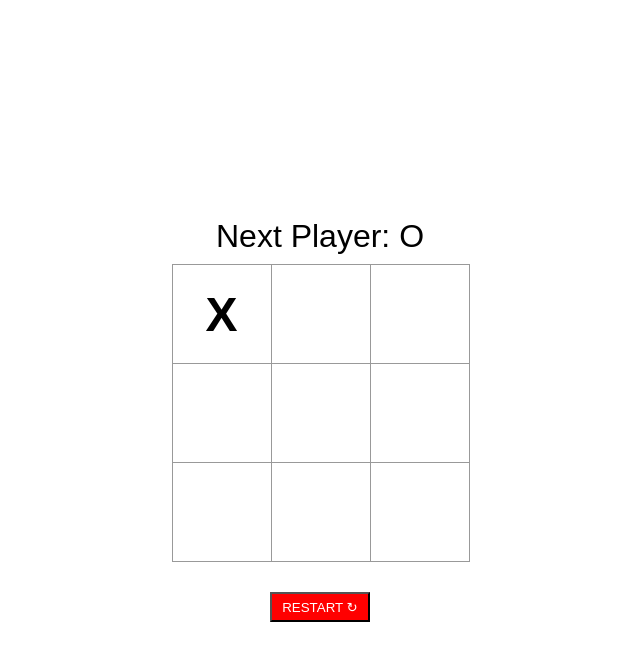
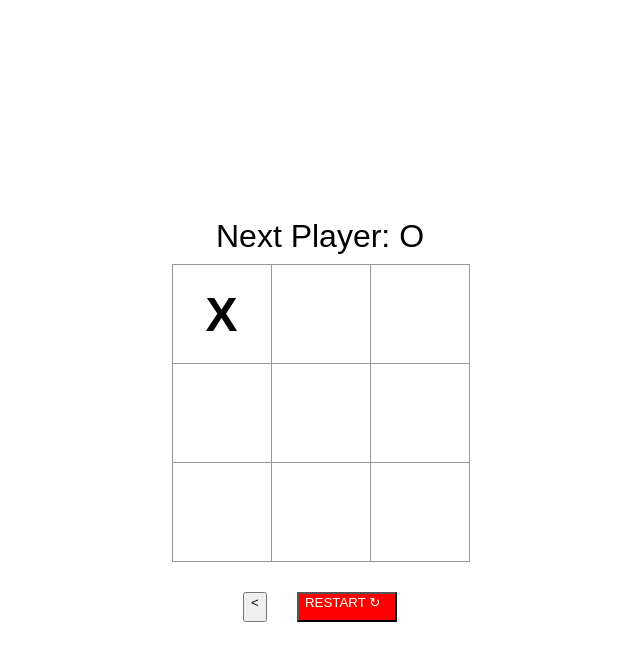
Before and after one commit to myatthitkoko/React, a React (Vite) app in the folder Tic-Tac-Toe/: page / in a window 1280 px wide. Both pictures are taken after a click on the button 541 px from the left and 314 px from the top of the page. Shown: the top 660 px of the page, without its empty margins (320-960 px from the left). Built offline with nearby package versions, Linux system fonts and the light colour scheme.

Commit message:
forward and back features added

```diff
--- a/Tic-Tac-Toe/src/App.css
+++ b/Tic-Tac-Toe/src/App.css
@@ -80,18 +80,20 @@ body {
   color: green;
 }
 
-.restart button {
+.footer {
+  width: 100%;
+  display: flex;
+  justify-content: center;
+  margin-top: 30px;
+  gap: 30px;
+}
+
+.restart {
   height: 30px;
   width: 100px;
   background: red;
   color: white;
-}
-
-.restart {
-  width: 100%;
-  display: flex;
-  justify-content: center;
-  margin-top: 30px;
+  text-align: center;
 }
 
 .board-row:after {
@@ -109,11 +111,19 @@ body {
 
 .game {
   display: flex;
-  flex-direction: row;
+  flex-direction: column;
 }
 
 .game-info {
   margin-left: 20px;
+}
+
+.impossible {
+  display: none;
+}
+
+.possible {
+  display: flex;
 }
 
 @media (min-width:800px) and (hover:hover) {
--- a/Tic-Tac-Toe/src/App.jsx
+++ b/Tic-Tac-Toe/src/App.jsx
@@ -40,14 +40,7 @@ function declareWinner(squares) {
   return null;
 }
 
-export default function Board() {
-  const [xIsNext, setXIsNext] = useState(true);
-  const [squares, setSquares] = useState(Array(9).fill(null));
-
-  function defaultBoard() {
-    setSquares(Array(9).fill(null));
-    setXIsNext(true);
-  }
+function Board({ xIsNext, squares, onPlay }) {
 
   function handleClick(i) {
     if (squares[i] || declareWinner(squares)) {
@@ -59,8 +52,7 @@ export default function Board() {
     } else {
       nextSquares[i] = "O";
     }
-    setSquares(nextSquares);
-    setXIsNext(!xIsNext);
+    onPlay(nextSquares);
   }
 
   const result = declareWinner(squares);
@@ -91,9 +83,41 @@ export default function Board() {
         <Square value={squares[7]} onSquareClick={() => handleClick(7)} isWinner={winnerLine.includes(7)}/>
         <Square value={squares[8]} onSquareClick={() => handleClick(8)} isWinner={winnerLine.includes(8)}/>
       </div>
-      <div className="restart">
-        <button onClick={defaultBoard}>RESTART ↻</button>
-      </div>
     </>
   );
 }
+
+export default function Game() {
+  const [history, setHistory] = useState([Array(9).fill(null)]);
+  const [currentMove, setCurrentMove] = useState(0);
+  const xIsNext = currentMove % 2 === 0;
+  const currentSquares = history[currentMove];
+
+  function handlePlay(nextSquares) {
+    const nextHistory = [...history.slice(0, currentMove + 1), nextSquares];
+    setHistory(nextHistory);
+    setCurrentMove(nextHistory.length - 1)
+  }
+
+  function jumpTo(nextMove) {
+    if ((nextMove > 9) || (nextMove < 0) || (nextMove > history.length-1)) {
+      return;
+    }
+    setCurrentMove(nextMove);
+  }
+
+  console.log(history.length)
+
+  return (
+    <div className="game">
+      <div className="game-board">
+        <Board xIsNext={xIsNext} squares={currentSquares} onPlay={handlePlay} />
+      </div>
+      <div className="footer">
+        <button className={currentMove-1 < 0 ? "impossible" : "possible"} onClick={() => jumpTo(currentMove-1)}>{'<'}</button>
+        <button className={history.length <= 1 ? "impossible" : "possible restart"} onClick={() => jumpTo(0)}>RESTART ↻</button>
+        <button className={currentMove+1 > history.length-1  ? "impossible" : "possible"} onClick={() => jumpTo(currentMove+1)}>{'>'}</button>
+      </div>
+    </div>
+  );
+}
```
